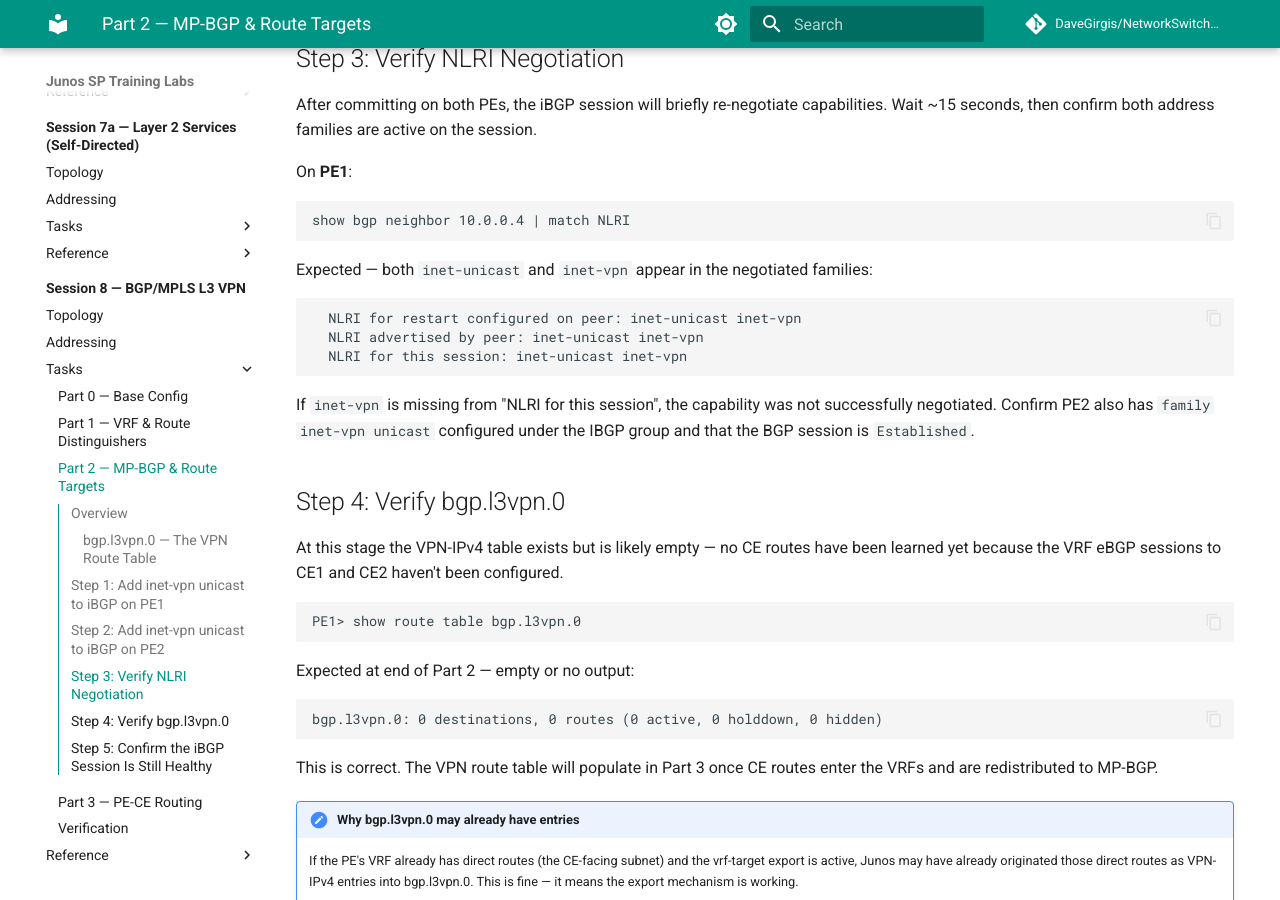
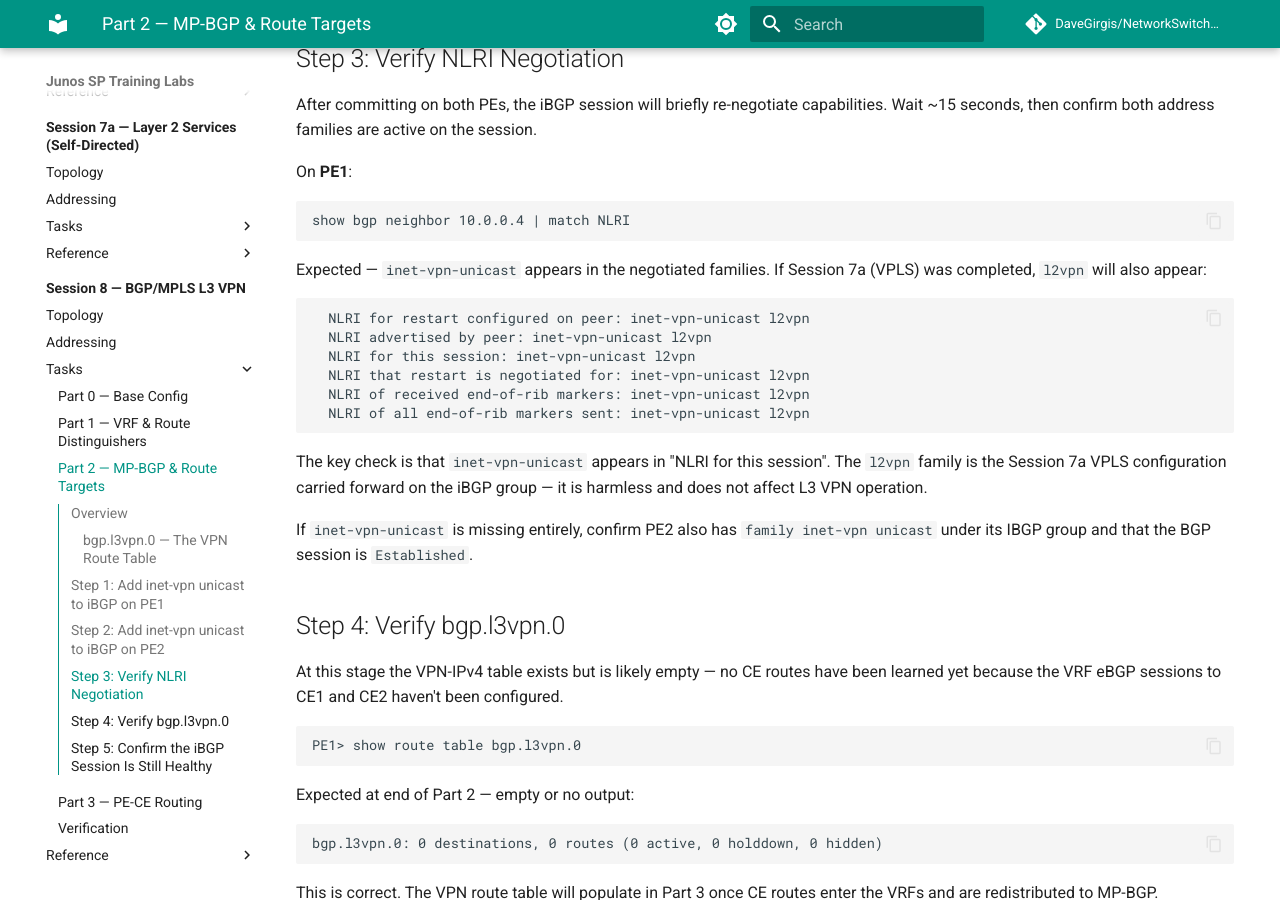
Before and after one commit to DaveGirgis/NetworkSwitchLab-JUNOS, an MkDocs documentation site: the page built from docs/session8/tasks/part2.md, in a window 1280 px wide and 900 px high, scrolled down 1186 px. Built offline with MkDocs 1.6.1 and Material for MkDocs 9.7.7, drawn with Linux system fonts in a browser that asks for light colours; comment, search, counter and statistics services are not loaded.

Commit message:
Fix Session 8 Part 2: correct NLRI output for vMX with Session 7a VPLS
vMX shows inet-vpn-unicast (not inet-vpn) and l2vpn appears alongside
it when Session 7a VPLS family is still active on the iBGP group.
Added all six NLRI lines that vMX 14.1 actually outputs.

Co-Authored-By: Claude Sonnet 4.6 <noreply@anthropic.com>

````diff
--- a/docs/session8/tasks/part2.md
+++ b/docs/session8/tasks/part2.md
@@ -48,15 +48,20 @@ On **PE1**:
 show bgp neighbor 10.0.0.4 | match NLRI
 ```
 
-Expected — both `inet-unicast` and `inet-vpn` appear in the negotiated families:
+Expected — `inet-vpn-unicast` appears in the negotiated families. If Session 7a (VPLS) was completed, `l2vpn` will also appear:
 
 ```text
-  NLRI for restart configured on peer: inet-unicast inet-vpn
-  NLRI advertised by peer: inet-unicast inet-vpn
-  NLRI for this session: inet-unicast inet-vpn
+  NLRI for restart configured on peer: inet-vpn-unicast l2vpn
+  NLRI advertised by peer: inet-vpn-unicast l2vpn
+  NLRI for this session: inet-vpn-unicast l2vpn
+  NLRI that restart is negotiated for: inet-vpn-unicast l2vpn
+  NLRI of received end-of-rib markers: inet-vpn-unicast l2vpn
+  NLRI of all end-of-rib markers sent: inet-vpn-unicast l2vpn
 ```
 
-If `inet-vpn` is missing from "NLRI for this session", the capability was not successfully negotiated. Confirm PE2 also has `family inet-vpn unicast` configured under the IBGP group and that the BGP session is `Established`.
+The key check is that `inet-vpn-unicast` appears in "NLRI for this session". The `l2vpn` family is the Session 7a VPLS configuration carried forward on the iBGP group — it is harmless and does not affect L3 VPN operation.
+
+If `inet-vpn-unicast` is missing entirely, confirm PE2 also has `family inet-vpn unicast` under its IBGP group and that the BGP session is `Established`.
 
 ## Step 4: Verify bgp.l3vpn.0
 
````
